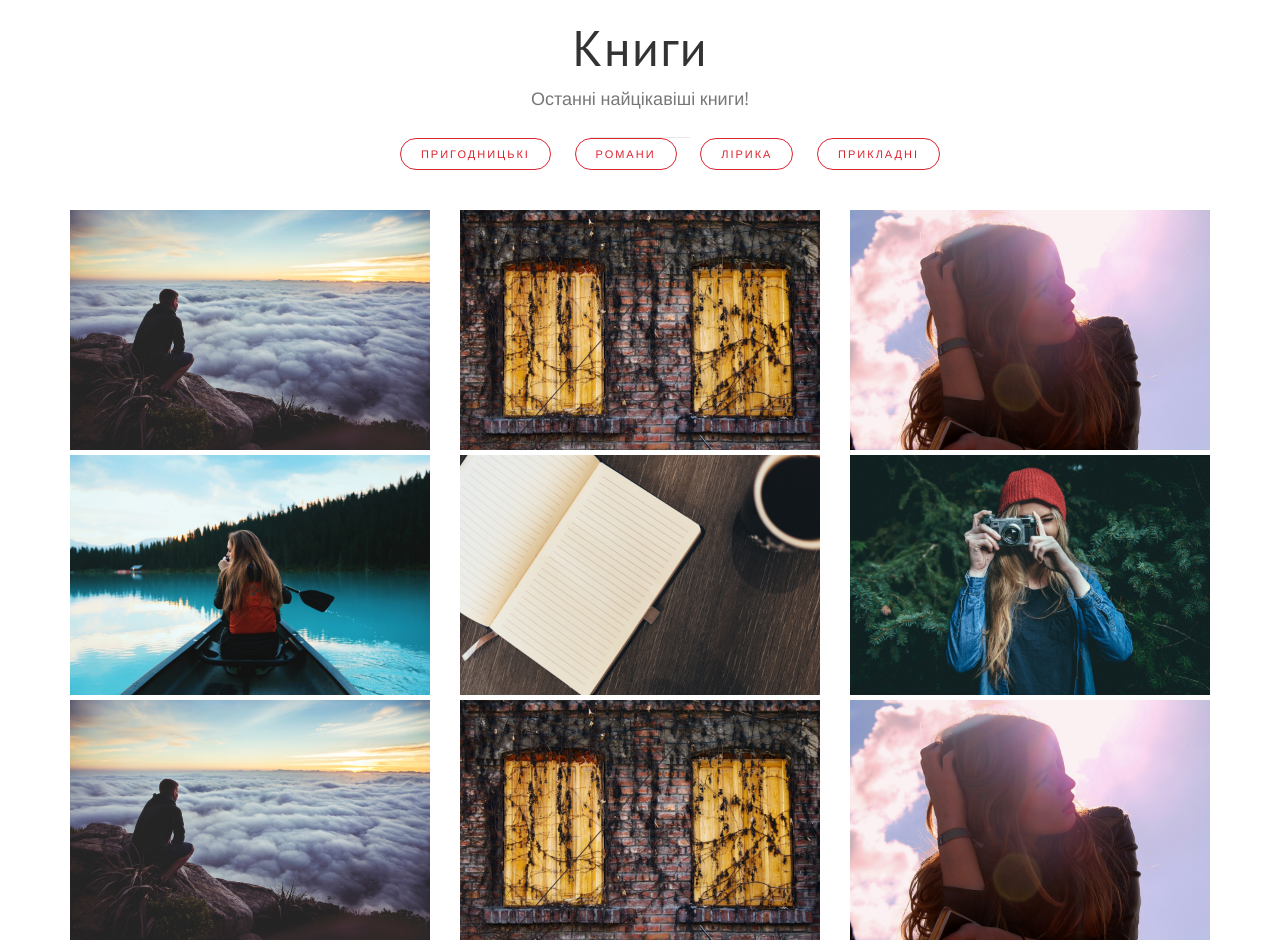
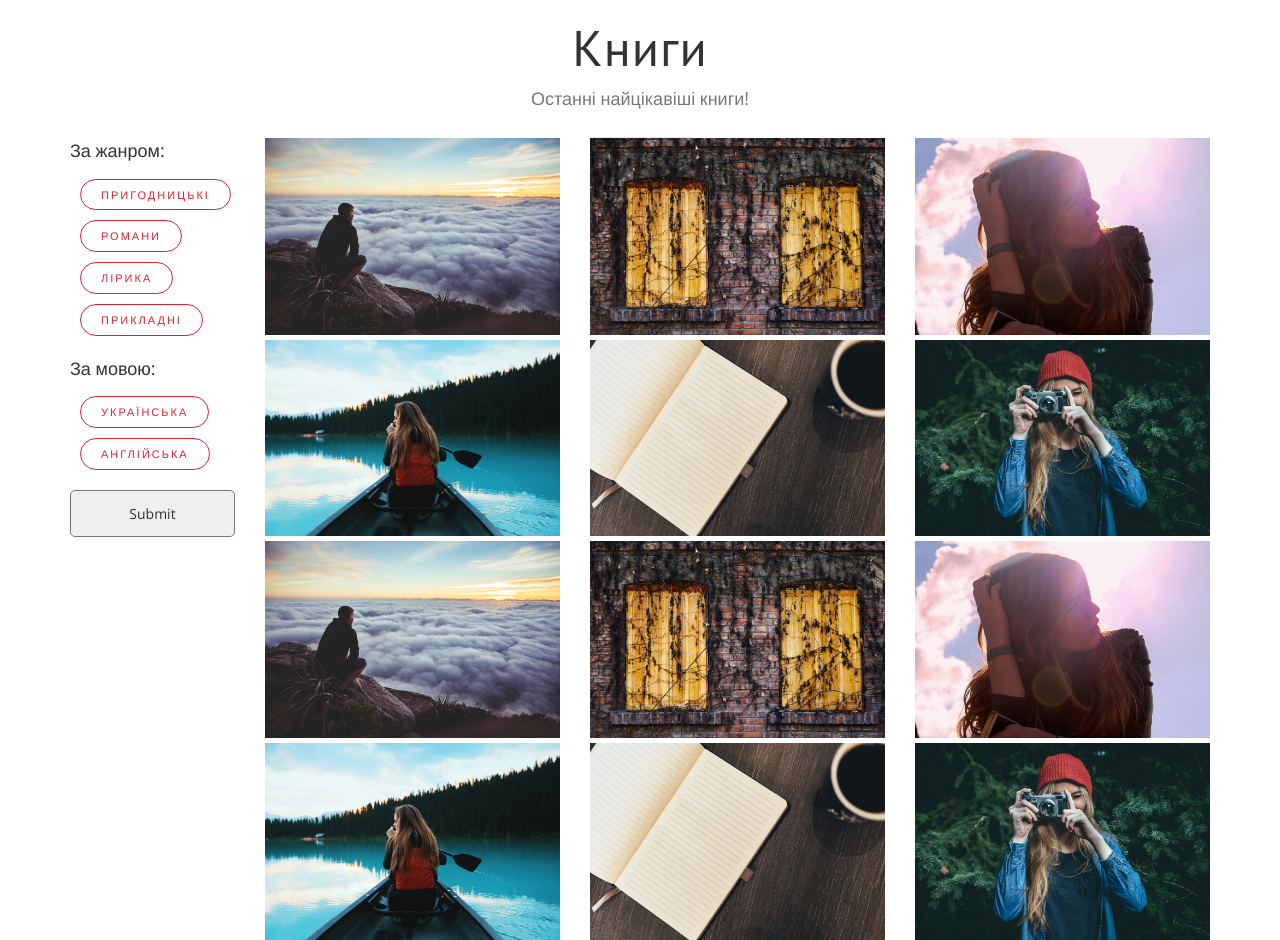
Before and after one commit to dima-kov/html-bocrok, a website: page catalogue.html in a window 1280 px wide. Shown: the part 900-1840 px from the top of the page. Drawn offline with nearby package versions, Linux system fonts and the light colour scheme.

Commit message:
Catalogue page

```diff
--- a/catalogue.html
+++ b/catalogue.html
@@ -55,10 +55,10 @@
             <div class="collapse navbar-collapse" id="bs-example-navbar-collapse-1">
                 <ul class="nav navbar-nav navbar-right">
                     <li>
-                        <a class="page-scroll" href="#download">Main</a>
+                        <a href="">Main</a>
                     </li>
                     <li>
-                        <a class="page-scroll" href="#features">Books</a>
+                        <a href="catalogue.html">Books</a>
                     </li>
                     <li>
                         <a href="#" class="btn btn-outline" data-toggle="modal" data-target="#register-login">Register/Login</a>
@@ -77,9 +77,9 @@
                     <div class="header-content">
                         <div class="header-content-inner">
                             <h1>Вибери ту, що до вподоби</h1>
-                            <a href="#catalogue" class="btn btn-outline btn-xl page-scroll">Шукати</a>
+                            <a href="#catalogue-books" class="btn btn-outline btn-xl page-scroll">Шукати</a>
                         </div>
-                        <a href="#catalogue" class="page-scroll scroll-icon"><span></span><span></span><span></span></a>
+                        <a href="#catalogue-books" class="page-scroll scroll-icon"><span></span><span></span><span></span></a>
                     </div>
                 </div>
             </div>
@@ -96,15 +96,48 @@
                         <hr>
                     </div>
                 </div>
-                <div class="col-lg-12 text-center">
+            </div>
+            <div class="row">
+                <div class="col-md-2">
+                    <form id="filter" class="filter" method="GET">
+                        <div class="filter-item">
+                            <span class="">За жанром:</span>
                             <ul>
-                        <li><a class="btn btn-outline-tertiary" href="#">Пригодницькі</a></li>
-                        <li><a class="btn btn-outline-tertiary" href="#">Романи</a></li>
-                        <li><a class="btn btn-outline-tertiary" href="#">Лірика</a></li>
-                        <li><a class="btn btn-outline-tertiary" href="#">Прикладні</a></li>
+                                <li>
+                                    <input id="genre1" type="checkbox" name="genre" value="1">
+                                    <label class="btn btn-outline-tertiary" for="genre1">Пригодницькі</label>
+                                </li>
+                                <li>
+                                    <input id="genre2" type="checkbox" name="genre" value="2">
+                                    <label class="btn btn-outline-tertiary" for="genre2">Романи</label>
+                                </li>
+                                <li>
+                                    <input id="genre3" type="checkbox" name="genre" value="3">
+                                    <label class="btn btn-outline-tertiary" for="genre3">Лірика</label>
+                                </li>
+                                <li>
+                                    <input id="genre4" type="checkbox" name="genre" value="4">
+                                    <label class="btn btn-outline-tertiary" for="genre4">Прикладні</label>
+                                </li>
                             </ul>
                         </div>
+                        <div class="filter-item">
+                            <span class="">За мовою:</span>
+                            <ul>
+                                <li>
+                                    <input id="lang1" type="checkbox" name="lang" value="1">
+                                    <label class="btn btn-outline-tertiary" for="lang1">Українська</label>
+                                </li>
+                                <li>
+                                    <input id="lang2" type="checkbox" name="lang" value="2">
+                                    <label class="btn btn-outline-tertiary" for="lang2">Англійська</label>
+                                </li>
+                            </ul>
                         </div>
+                        <input type="submit" name="">
+                    </form>
+                </div>
+                <div class="col-md-10">
                     <div class="row">
                         <div class="col-md-4 col-sm-6">
                             <figure class="imghvr-fold-up text-center">
@@ -299,6 +332,8 @@
                             </figure>
                         </div>
                     </div>
+                </div>
+            </div>
             <div class="text-center load-more">
                 <button class="btn btn-filled-tertiary btn-xl" type="submit">Завантажити ще</button>
             </div>
--- a/less/new-age.less
+++ b/less/new-age.less
@@ -726,13 +726,30 @@ section.books {
 /* Catalogue books */
 section.catalogue-books{
     .books;
-    ul {
-        margin-bottom: 40px;
-        li{
-            display: inline;
-            margin-left: 20px;
-            a{
-                // color: white;
+    .filter {
+        .filter-item{
+            margin-bottom: 20px;
+            ul {
+                padding: 0;
+                margin-left: 10px;
+                list-style-type: none;
+                li{
+                    margin-bottom: 10px;
+                }
+            }
+            span {
+                font-size: 18px;
+                color: @gray-dark;
+                display: block;
+                margin-bottom: 15px;
+            }
+            input {
+                position: absolute;
+                visibility: hidden;
+                &:checked + label{
+                    color: white;
+                    background-color: @theme-tertiary;
+                }
             }
         }
     }
```
Also changed, not shown: css/new-age.css, css/new-age.min.css. Lines whose indentation alone changed are shown as unchanged.
